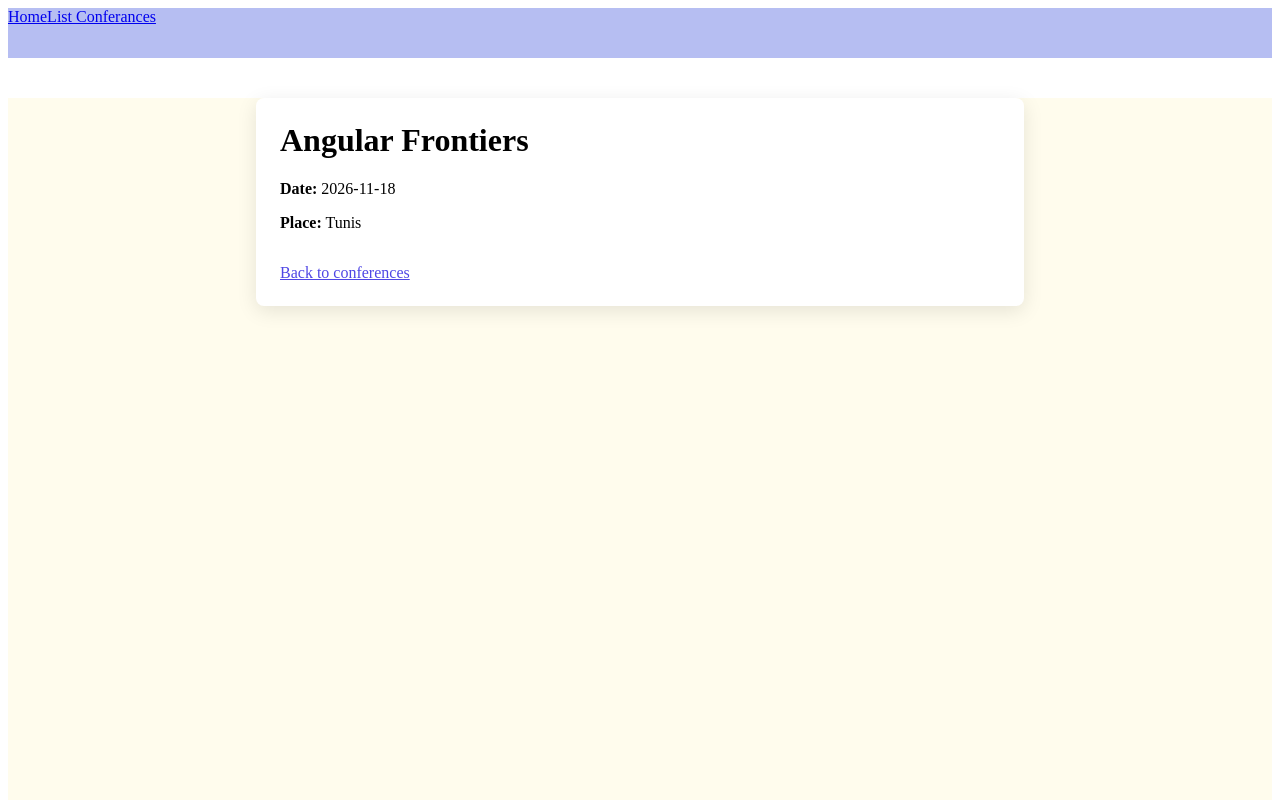
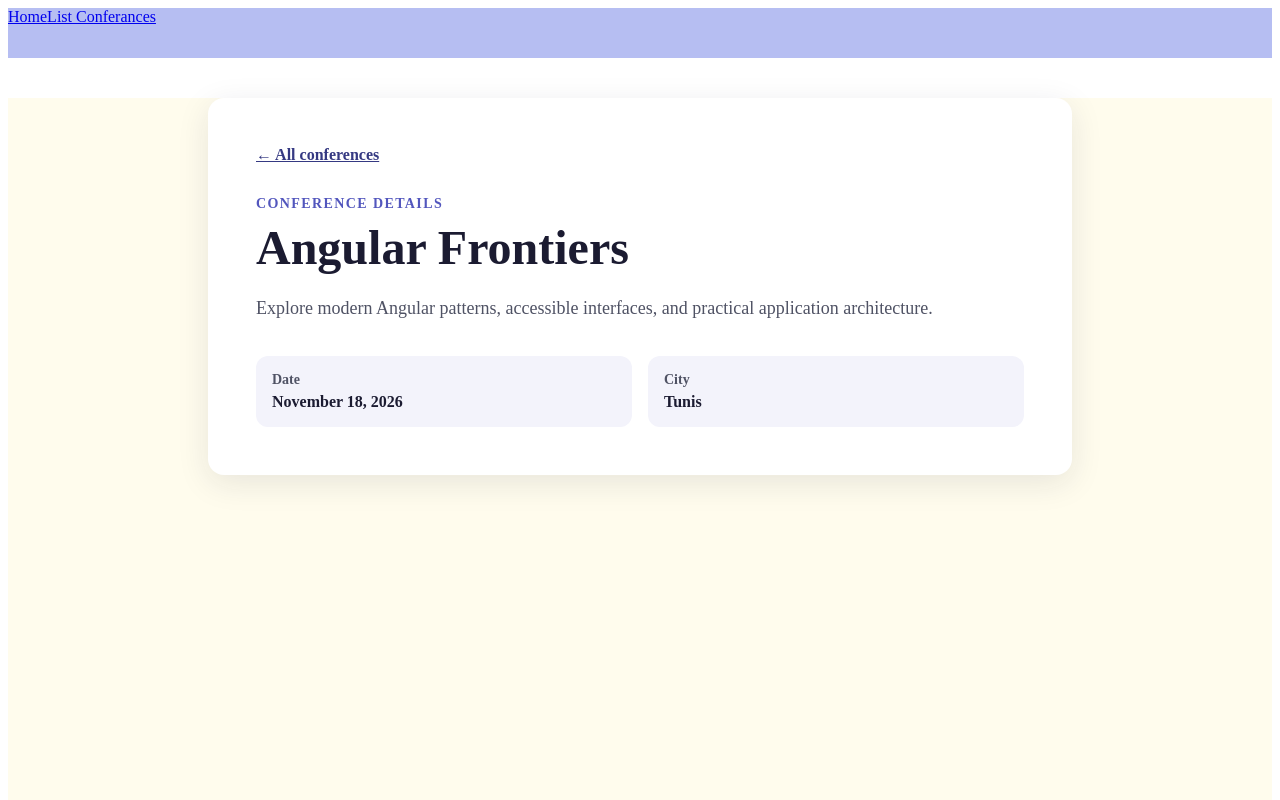
Before and after one commit to Bondkaaa/prosit-des-manipulation-, an Angular app: page /details/1 in a window 1280 px wide. Shown: the top 800 px of the page. Built offline with nearby package versions, Linux system fonts and the light colour scheme.

Commit message:
Expand conference event details
Co-authored-by: Copilot <223556219+Copilot@users.noreply.github.com>

```diff
--- a/src/app/conferance-details/conferance-details.css
+++ b/src/app/conferance-details/conferance-details.css
@@ -1,19 +1,61 @@
 .details {
-	width: min(90%, 720px);
-	margin: 40px auto;
-	padding: 24px;
-	background: white;
-	border-radius: 8px;
-	box-shadow: 0 5px 20px rgba(0, 0, 0, 0.1);
+  width: min(90%, 48rem);
+  margin: 2.5rem auto;
+  padding: clamp(1.5rem, 5vw, 3rem);
+  background: #fff;
+  border-radius: 1rem;
+  box-shadow: 0 0.5rem 2rem rgb(25 27 55 / 10%);
 }
 
 .details h1 {
-	margin-top: 0;
-	text-transform: capitalize;
+  margin: 0.5rem 0 1rem;
+  color: #1b1b31;
+  font-size: clamp(2rem, 5vw, 3rem);
+  text-transform: capitalize;
 }
 
-.details a {
-	display: inline-block;
-	margin-top: 16px;
-	color: #4f46e5;
+.back-link {
+  display: inline-block;
+  color: #353982;
+  font-weight: 700;
 }
+
+.eyebrow {
+  margin: 2rem 0 0;
+  color: #5256bd;
+  font-size: 0.875rem;
+  font-weight: 700;
+  letter-spacing: 0.1em;
+  text-transform: uppercase;
+}
+
+.description {
+  color: #4f5264;
+  font-size: 1.125rem;
+  line-height: 1.7;
+}
+
+.event-facts {
+  display: grid;
+  grid-template-columns: repeat(auto-fit, minmax(10rem, 1fr));
+  gap: 1rem;
+  margin: 2rem 0 0;
+}
+
+.event-facts div {
+  padding: 1rem;
+  border-radius: 0.75rem;
+  background: #f3f3fb;
+}
+
+.event-facts dt {
+  color: #4f5264;
+  font-size: 0.875rem;
+  font-weight: 700;
+}
+
+.event-facts dd {
+  margin: 0.35rem 0 0;
+  color: #1b1b31;
+  font-weight: 700;
+}
--- a/src/app/conferance-details/conferance-details.html
+++ b/src/app/conferance-details/conferance-details.html
@@ -1,13 +1,24 @@
 @if (conferance; as conf) {
   <main class="details">
+    <a class="back-link" routerLink="/list">← All conferences</a>
+    <p class="eyebrow">Conference details</p>
     <h1>{{ conf.name }}</h1>
-		<p><strong>Date:</strong> {{ conf.date }}</p>
-		<p><strong>Place:</strong> {{ conf.place }}</p>
-		<a routerLink="/list">Back to conferences</a>
+    <p class="description">{{ conf.description }}</p>
+    <dl class="event-facts">
+      <div>
+        <dt>Date</dt>
+        <dd><time [attr.datetime]="conf.date">{{ conf.date | date: 'longDate' }}</time></dd>
+      </div>
+      <div>
+        <dt>City</dt>
+        <dd>{{ conf.place }}</dd>
+      </div>
+    </dl>
   </main>
 } @else {
   <main class="details">
     <h1>Conference not found</h1>
-		<a routerLink="/list">Back to conferences</a>
+    <p>The event may have been removed or the link may be incorrect.</p>
+    <a class="back-link" routerLink="/list">Browse all conferences</a>
   </main>
 }
--- a/src/app/conferance-details/conferance-details.ts
+++ b/src/app/conferance-details/conferance-details.ts
@@ -1,12 +1,14 @@
-import { Component, inject } from '@angular/core';
+import { ChangeDetectionStrategy, Component, inject } from '@angular/core';
+import { DatePipe } from '@angular/common';
 import { ActivatedRoute, RouterLink } from '@angular/router';
 import { CONFERANCES } from '../conferance-list/conferances';
 
 @Component({
   selector: 'app-conferance-details',
-  imports: [RouterLink],
+  imports: [DatePipe, RouterLink],
   templateUrl: './conferance-details.html',
   styleUrl: './conferance-details.css',
+  changeDetection: ChangeDetectionStrategy.OnPush,
 })
 export class ConferanceDetails {
   private readonly route = inject(ActivatedRoute);
```
Lines whose indentation alone changed are shown as unchanged.
